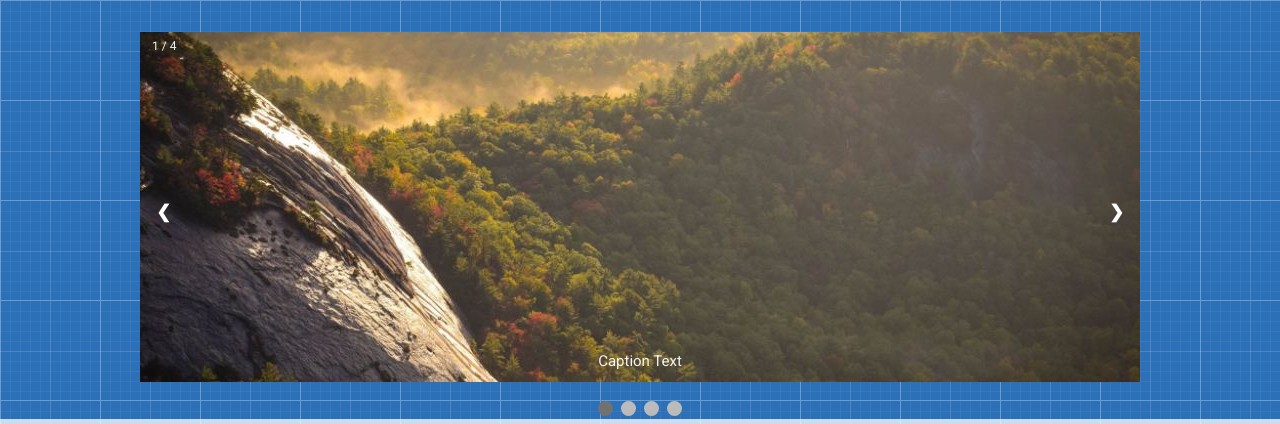
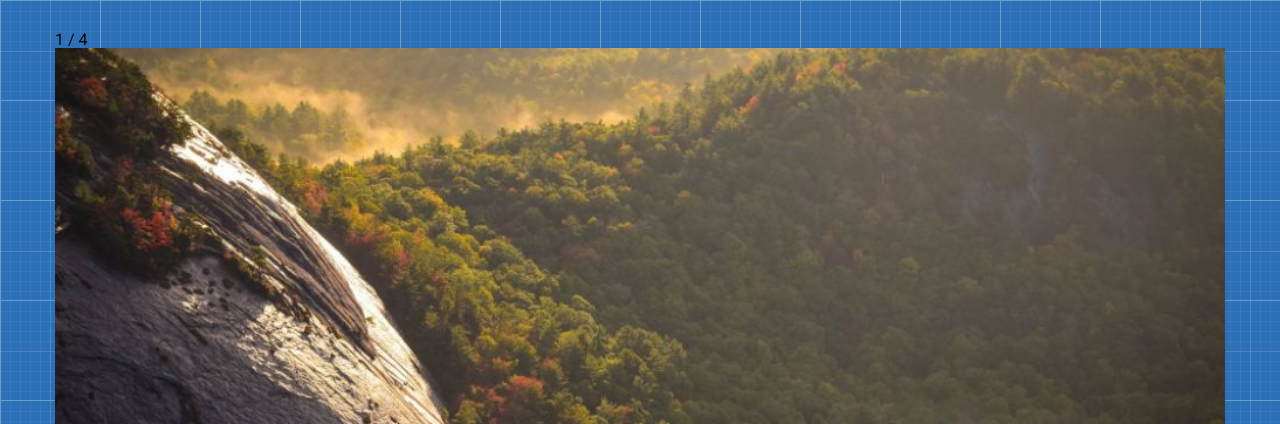
Before and after one commit to Kaco1324/shop-project, a plain HTML site: page index.html in a window 1280 px wide. Shown: the part 100-524 px from the top of the page. Drawn offline with Linux system fonts and the light colour scheme.

Commit message:
Index.html style.css

```diff
--- a/index.html
+++ b/index.html
@@ -5,7 +5,7 @@
     <meta charset="UTF-8" />
     <meta http-equiv="X-UA-Compatible" content="IE=edge" />
     <meta name="viewport" content="width=device-width, initial-scale=1.0" />
-    <title>Demo Shop</title>
+    <title>Demo shop</title>
     <link rel="stylesheet" href="reset.css" />
     <link rel="stylesheet" href="style.css" />
     <link rel="preconnect" href="https://fonts.gstatic.com" />
@@ -29,7 +29,7 @@
                     <nav>
                         <ul class="menu">
                             <li>
-                                <a href="#">Home</a>
+                                <a href="#">Home </a>
                             </li>
                             <li class="element_click">
                                 <a href="#">Products
@@ -176,7 +176,6 @@
                 </ul>
             </div>
         </div>
-        <!-- CDN подключение иконок fontawesome -->
     </footer>
 </body>
 
--- a/style.css
+++ b/style.css
@@ -282,130 +282,3 @@ footer {
 
 
 /* FOOTER END */
-
-
-/* SLIDER START */
-
-
-/* Slideshow container */
-
-.slideshow-container {
-    max-width: 1000px;
-    position: relative;
-    margin: auto;
-}
-
-
-/* Hide the images by default */
-
-.mySlides {
-    display: none;
-}
-
-
-/* Next & previous buttons */
-
-.prev,
-.next {
-    cursor: pointer;
-    position: absolute;
-    top: 50%;
-    width: auto;
-    margin-top: -22px;
-    padding: 16px;
-    color: white;
-    font-weight: bold;
-    font-size: 18px;
-    transition: 0.6s ease;
-    border-radius: 0 3px 3px 0;
-}
-
-
-/* Position the "next button" to the right */
-
-.next {
-    right: 0;
-    border-radius: 3px 0 0 3px;
-}
-
-
-/* On hover, add a black background color with a little bit see-through */
-
-.prev:hover,
-.next:hover {
-    background-color: rgba(0, 0, 0, 0.8);
-}
-
-
-/* Caption text */
-
-.text {
-    color: #f2f2f2;
-    font-size: 15px;
-    padding: 8px 12px;
-    position: absolute;
-    bottom: 8px;
-    width: 100%;
-    text-align: center;
-}
-
-
-/* Number text (1/3 etc) */
-
-.numbertext {
-    color: #f2f2f2;
-    font-size: 12px;
-    padding: 8px 12px;
-    position: absolute;
-    top: 0;
-}
-
-
-/* The dots/bullets/indicators */
-
-.dot {
-    cursor: pointer;
-    height: 15px;
-    width: 15px;
-    margin: 0 2px;
-    background-color: #bbb;
-    border-radius: 50%;
-    display: inline-block;
-    transition: background-color 0.6s ease;
-}
-
-.active,
-.dot:hover {
-    background-color: #717171;
-}
-
-
-/* Fading animation */
-
-.fade {
-    -webkit-animation-name: fade;
-    -webkit-animation-duration: 1.5s;
-    animation-name: fade;
-    animation-duration: 1.5s;
-}
-
-@-webkit-keyframes fade {
-    from {
-        opacity: .4
-    }
-    to {
-        opacity: 1
-    }
-}
-
-@keyframes fade {
-    from {
-        opacity: .4
-    }
-    to {
-        opacity: 1
-    }
-}
-
-
-/* SLIDER END */
```
